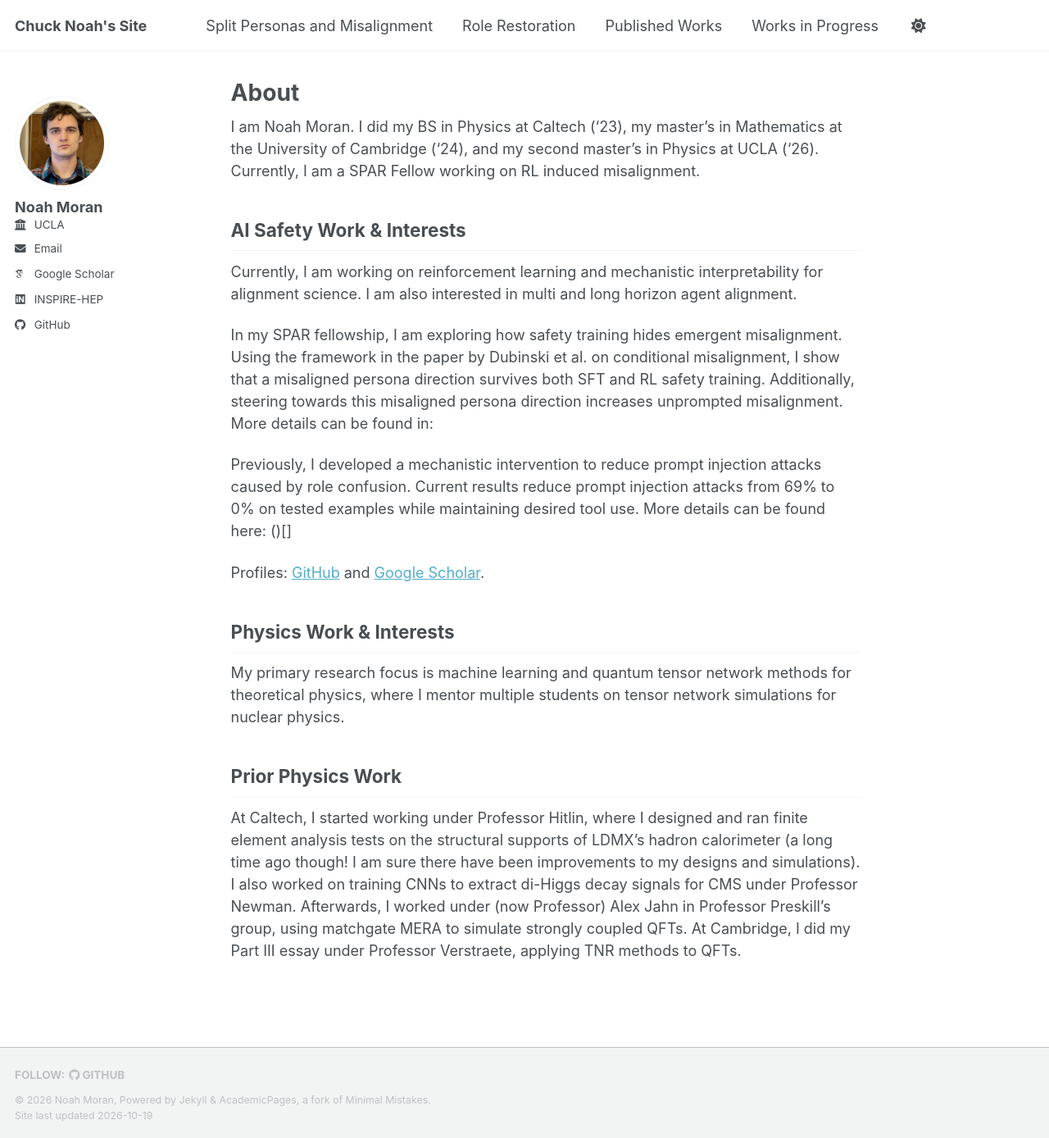
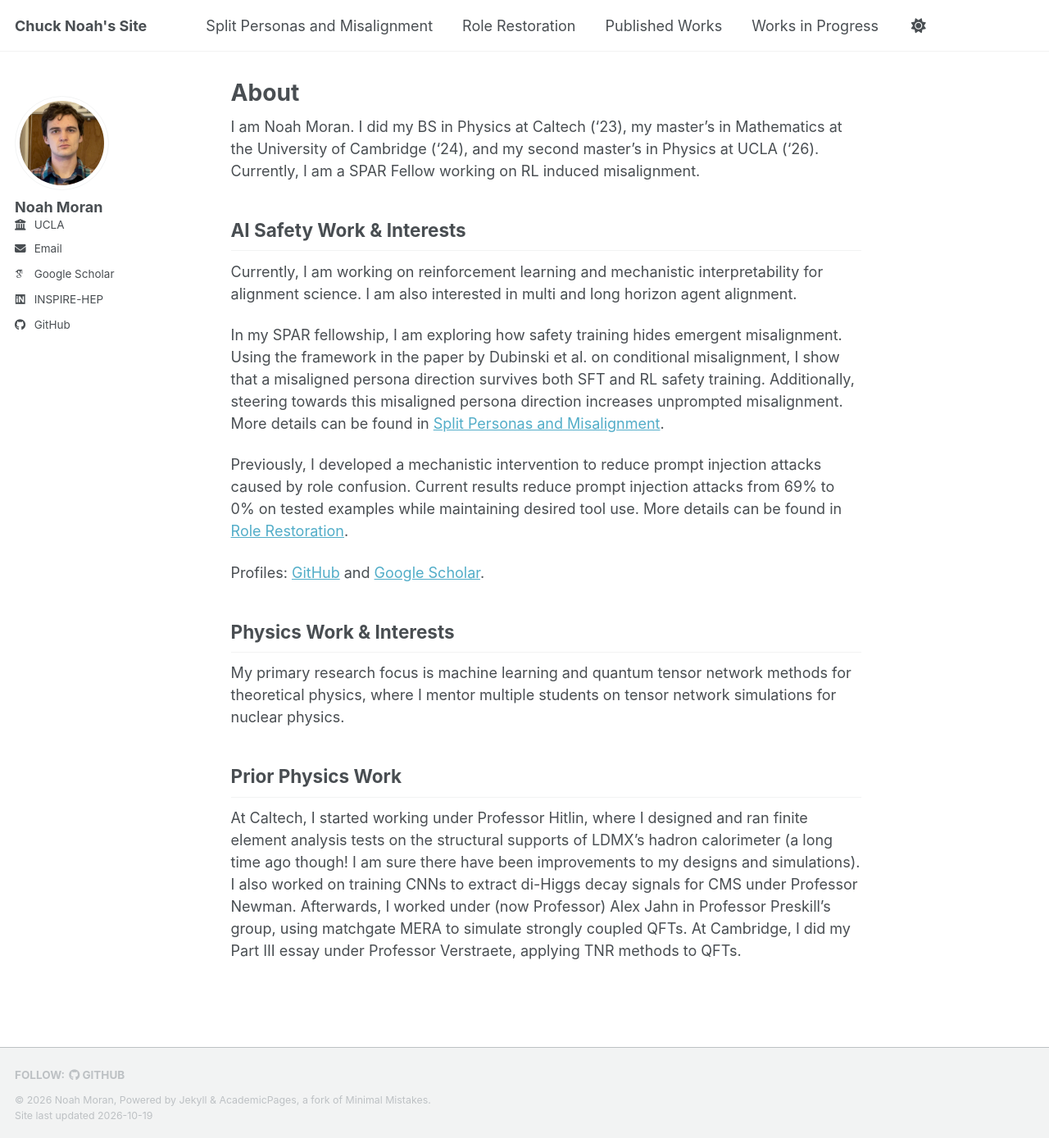
Before and after one commit to chucknoah/chucknoah.github.io, a Jekyll site: the page built from _pages/about.md, in a window 1280 px wide and 1388 px high. Shown: the whole window at 82% size. Built offline with Jekyll 4.4.1, drawn with Linux system fonts in a browser that asks for light colours; some web fonts are replaced; a script bundle is joined from its source files by our own code; library files that are not in the unit come from our copies.

Commit message:
Update about.md

```diff
--- a/_pages/about.md
+++ b/_pages/about.md
@@ -15,9 +15,9 @@ I am Noah Moran. I did my BS in Physics at Caltech ('23), my master's in Mathema
 Currently, I am working on reinforcement learning and mechanistic interpretability for alignment science. I am also interested in multi and long horizon agent alignment.
 
 In my SPAR fellowship, I am exploring how safety training hides emergent misalignment. Using the framework in the paper by Dubinski et al. on conditional misalignment, I show that a misaligned persona direction survives both SFT and RL safety training. Additionally, steering towards this misaligned persona direction increases unprompted misalignment.
-More details can be found in: []()
+More details can be found in [Split Personas and Misalignment]({{ '/split-personas-and-misalignment/' | relative_url }}).
 
-Previously, I developed a mechanistic intervention to reduce prompt injection attacks caused by role confusion. Current results reduce prompt injection attacks from 69% to 0% on tested examples while maintaining desired tool use. More details can be found here: ()[]
+Previously, I developed a mechanistic intervention to reduce prompt injection attacks caused by role confusion. Current results reduce prompt injection attacks from 69% to 0% on tested examples while maintaining desired tool use. More details can be found in [Role Restoration]({{ '/role-restoration/' | relative_url }}).
 
 Profiles: [GitHub](https://github.com/chucknoah) and [Google Scholar](https://scholar.google.com/citations?user=O3jLegUAAAAJ&hl=en&oi=ao).
 
```
